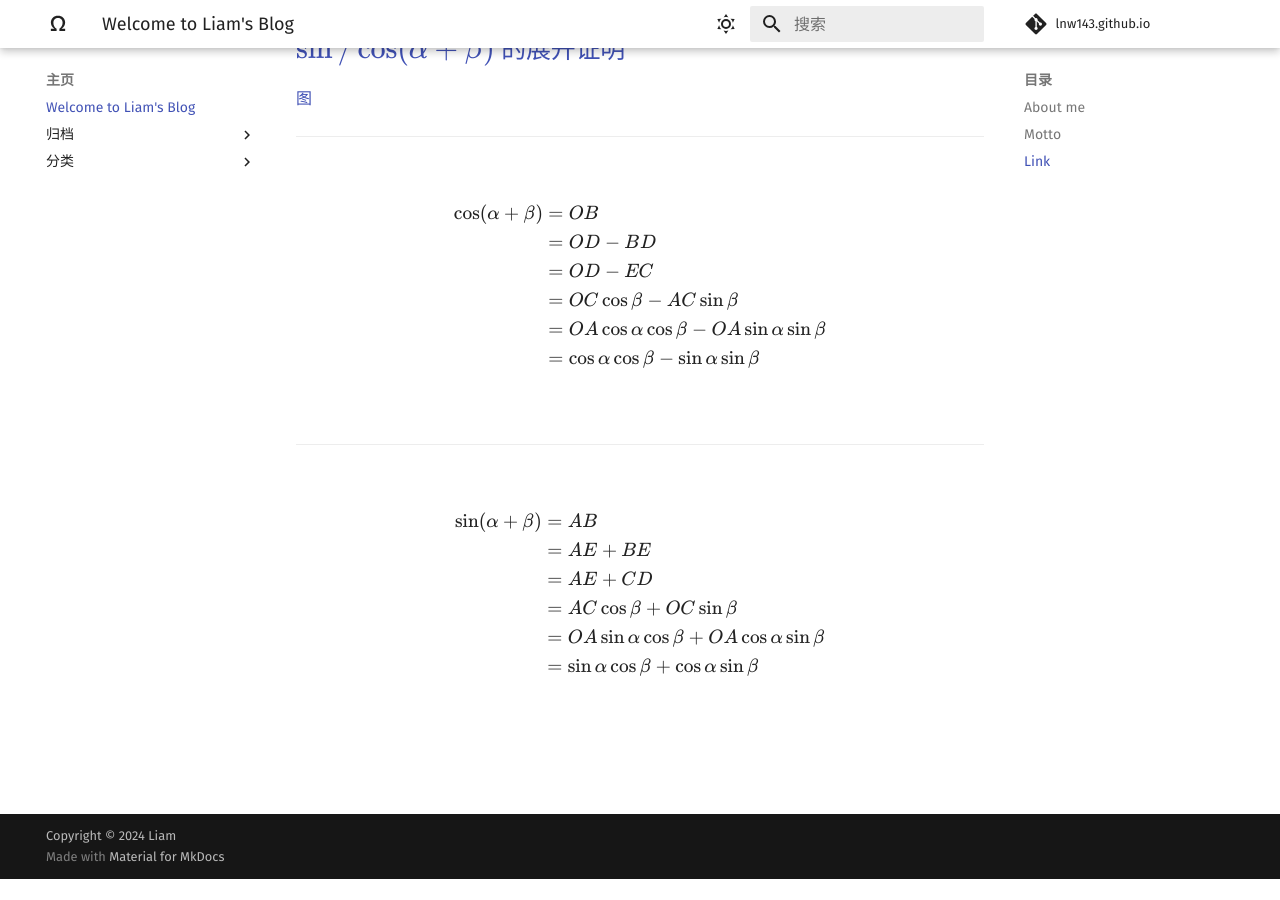
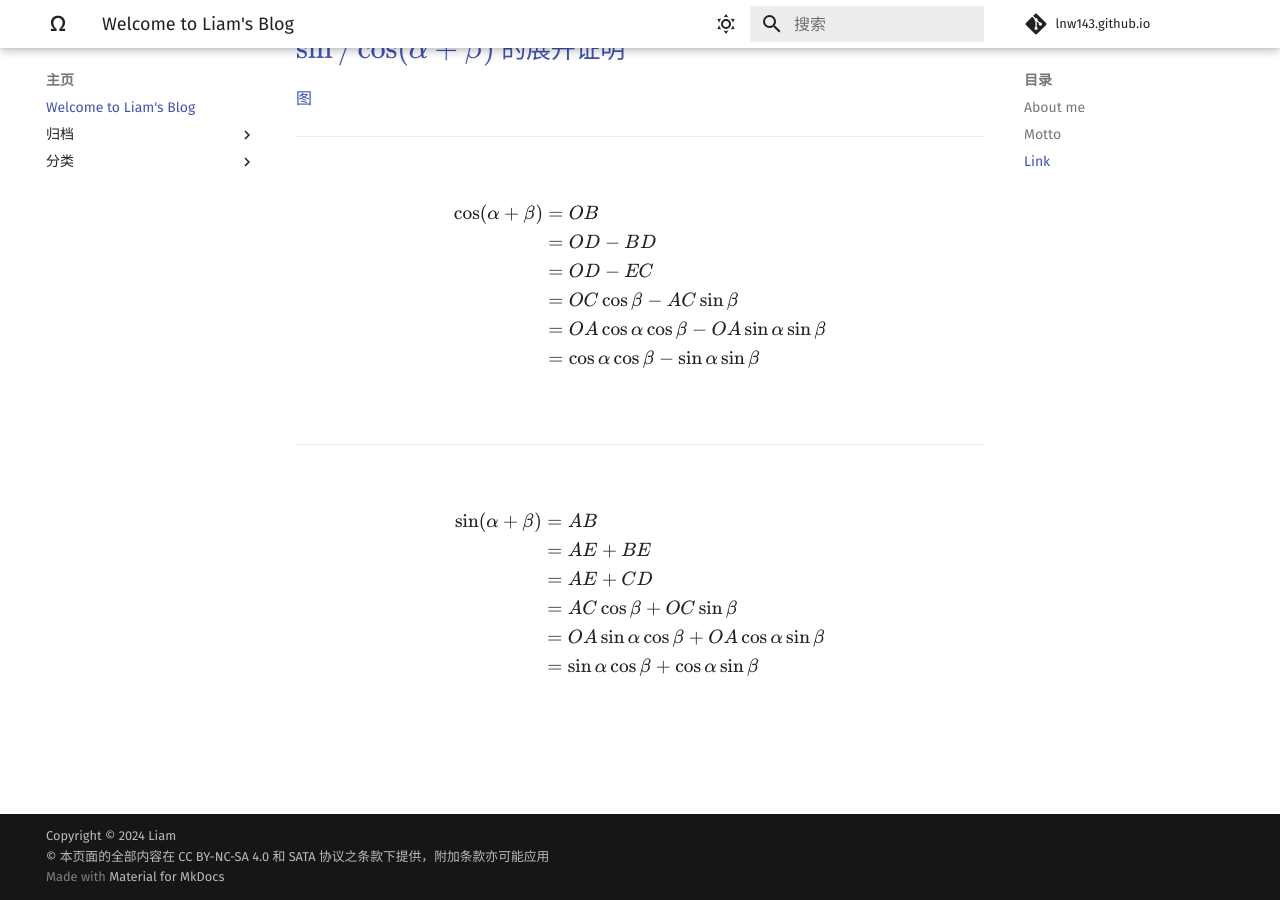
Before and after one commit to lnw143/blog, an MkDocs documentation site: the page built from docs/blog/index.md, in a window 1280 px wide and 900 px high, scrolled down 9259 px. Built offline with MkDocs 1.6.1 and Material for MkDocs 9.7.7, drawn with Linux system fonts in a browser that asks for light colours; comment, search, counter and statistics services are not loaded; before the commit the page ends 10138 px from its top, so only the background shows below that; grey boxes are pictures that could not be loaded.

Commit message:
License & Readme

```diff
--- a/mkdocs.yml
+++ b/mkdocs.yml
@@ -8,7 +8,9 @@ repo_name: 'lnw143.github.io'
 repo_url: 'https://github.com/lnw143/lnw143.github.io'
 
 # Copyright
-copyright: 'Copyright &copy; 2024 Liam'
+copyright: 'Copyright &copy; 2024 Liam<br>&copy; 本页面的全部内容在 <a href="https://creativecommons.org/licenses/by-nc-sa/4.0/">CC BY-NC-SA 4.0</a> 和 <a href="https://github.com/zTrix/sata-license">SATA</a> 协议之条款下提供，附加条款亦可能应用'
+
+license: ''
 
 # Theme Settings
 theme:
```
Also changed, not shown: README.md (added, +5 -0 lines).
